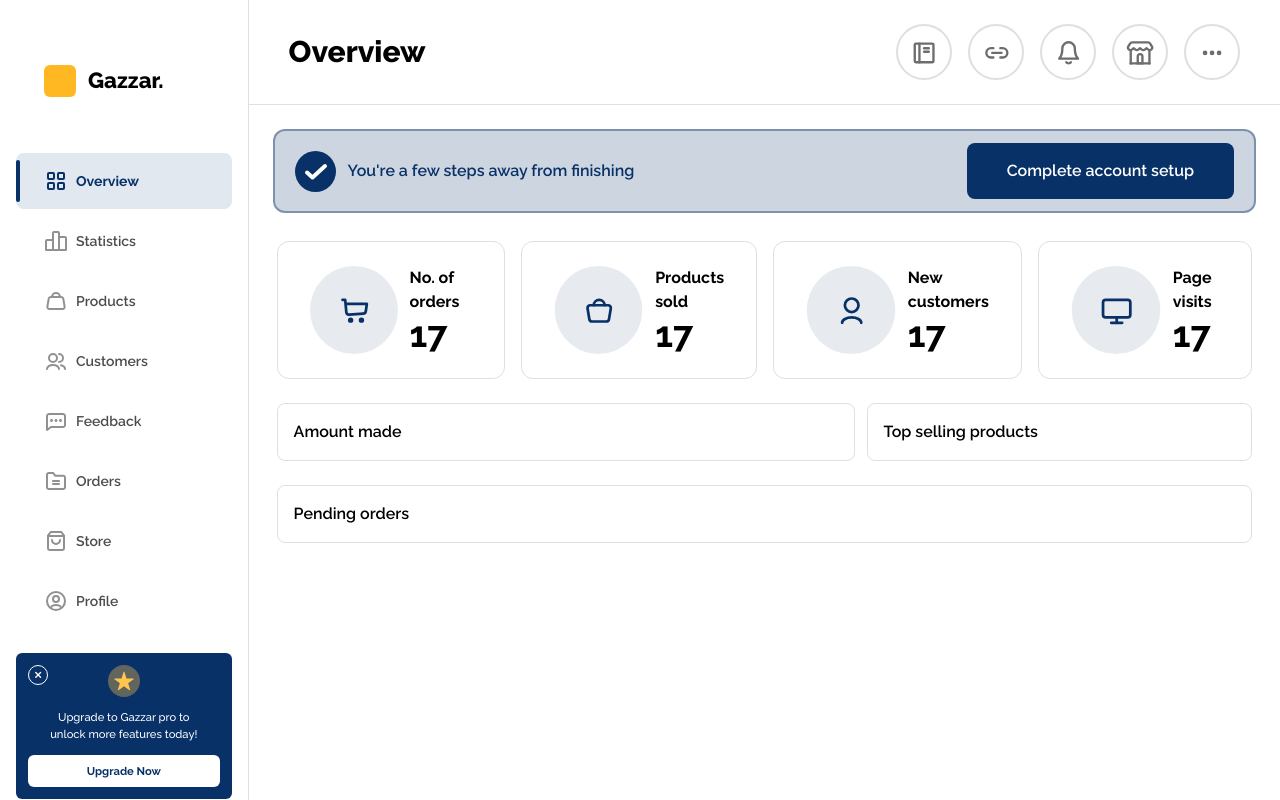
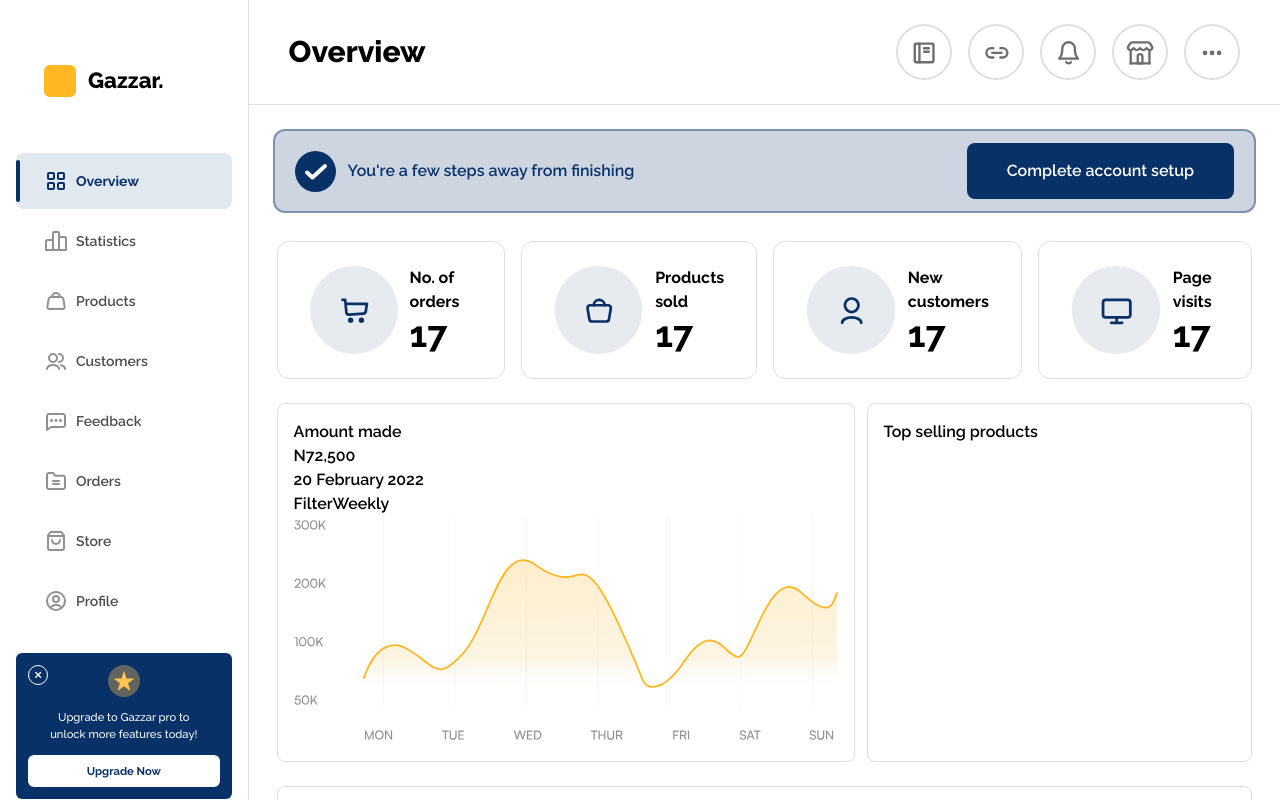
Before and after one commit to Fullstack-Roadmap/Gazzar-Frontend, a React (Vite) app: page /dashboard in a window 1280 px wide. Shown: the top 800 px of the page. Built offline with nearby package versions, Linux system fonts and the light colour scheme.

Commit message:
amount made section layout

```diff
--- a/src/components/Overview.jsx
+++ b/src/components/Overview.jsx
@@ -2,10 +2,12 @@ import cart from "../assets/svgs/cart.svg";
 import checkmark from "../assets/svgs/checkmark.svg";
 import productsOverview from "../assets/svgs/products-overview.svg";
 import customersOverview from "../assets/svgs/customers-overview.svg";
+import graph from "../assets/svgs/graph1.svg";
 import pageVisits from "../assets/svgs/page-visits.svg";
 import { useState } from "react";
 
 const Overview = () => {
+  const topSellingProducts = [...Array(5).keys()]
   const overviewList = [
     { title: "No. of orders", svg: cart, amount: 17 },
     { title: "Products sold", svg: productsOverview, amount: 17 },
@@ -42,7 +44,16 @@ const Overview = () => {
         </ul>
         <section className="my-6 flex gap-3">
           <div className="w-3/5 p-4 border-gray border-[1px] rounded-lg font-semibold">
-            Amount made
+            <p>Amount made</p>
+            <h2>N72,500</h2>
+            <div>
+              <p>20 February 2022</p>
+              <div>
+                <span>Filter</span>
+                <span>Weekly</span>
+              </div>
+            </div>
+            <img src={graph} alt="graph" />
           </div>
           <div className="w-2/5 p-4 border-gray border-[1px] rounded-lg font-semibold">
             Top selling products
```
Also changed, not shown: src/assets/svgs/graph1.svg (added).
